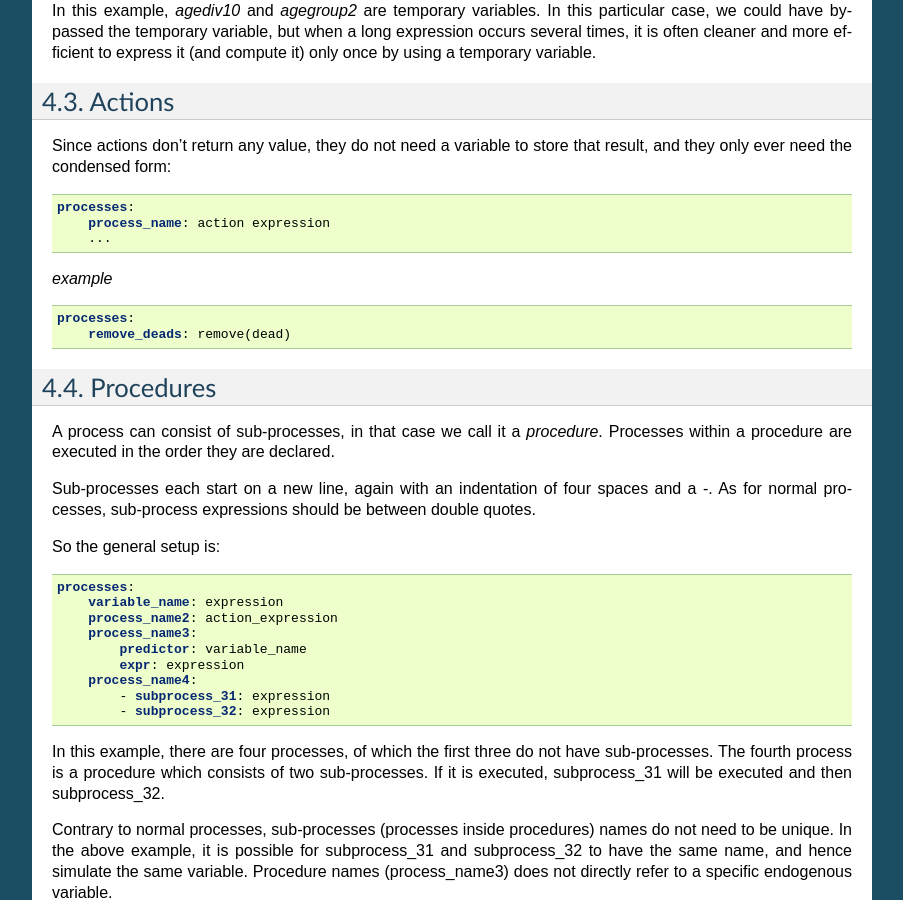
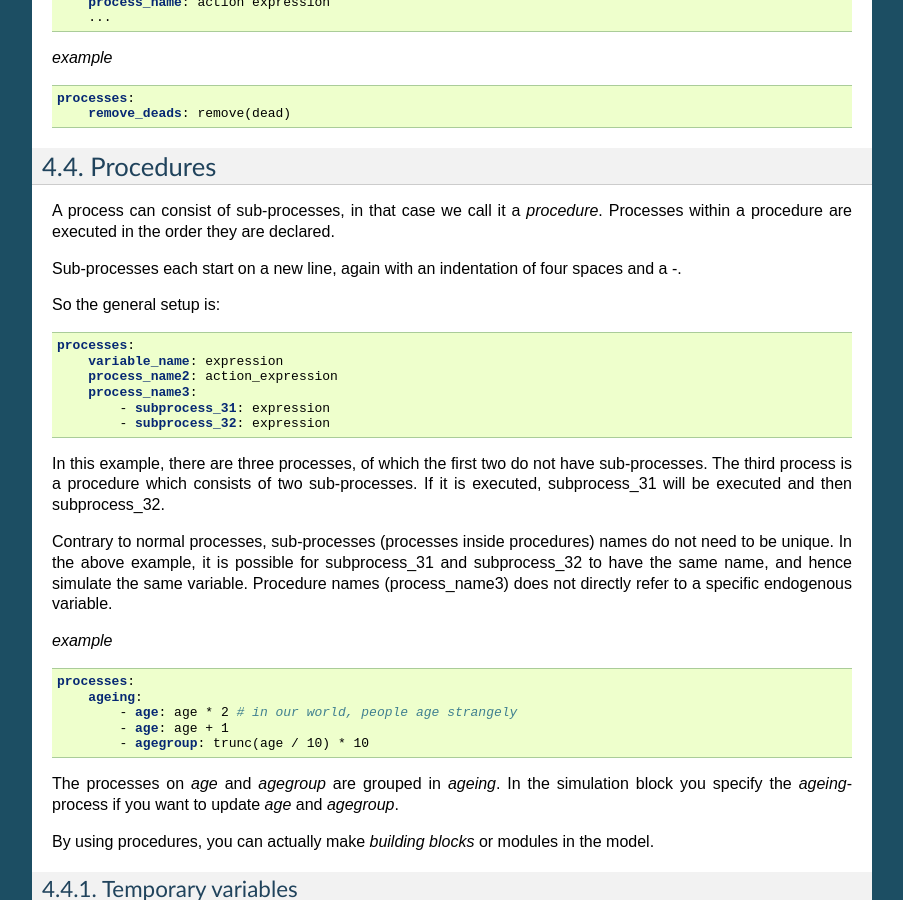
Before and after one commit to liam2/liam2, a Sphinx documentation site: the page built from doc/usersguide/source/processes.rst, in a window 1280 px wide and 900 px high, scrolled down 1434 px. Shown: the whole window, without its empty margins (198-1101 px from the left). Built offline with Sphinx 7.4.7, drawn with Linux system fonts in a browser that asks for light colours; formulas are drawn with MathJax 3; some of the changed text lies outside the part shown.

Commit message:
- undocument the explicit predictor:/expr: syntax, I want it to die! - remove a few references to required quotes since it is no longer the case

```diff
--- a/doc/usersguide/source/processes.rst
+++ b/doc/usersguide/source/processes.rst
@@ -7,9 +7,9 @@
 Processes
 #########
 
-The processes are the core of a model. LIAM2 supports two kinds of processes: *assignments*, which change
-the value of a variable (predictor) using an expression, and *actions* which
-don't (but have other effects).
+The processes are the core of a model. LIAM2 supports two kinds of processes:
+*assignments*, which change the value of a variable (predictor) using an
+expression, and *actions* which don't (but have other effects).
 
 For each entity (for example, "household" and "person"), the block of processes
 starts with the header "processes:". Each process then starts at a new line with
@@ -21,31 +21,17 @@
 Assignments have the following general format: ::
 
     processes:
-        process1_name:
-            predictor: variable_name
-            expr: expression_for_process_1
-
-        process2_name:
-            predictor: variable_name
-            expr: expression_for_process_2
-
+        variable1_name: expression1
+        variable2_name: expression2
         ...
 
 The variable_name will usually be one of the variables defined in the **fields**
 block of the entity but, as we will see later, it is not always necessary.
-All expressions should be between double quotes.
-
-We will often use a shorter form though: ::
-
-    processes:
-        variable_name: expression
-
-        ...
 
 In this case, the name of the process equals the name of the *endogenous
-variable*. *Process names* have to be unique for each entity. This is why the
-longer form is necessary: you need to use it when you have several processes
-which modify the same variable.
+variable*. *Process names* have to be **unique** for each entity. See the
+section about procedures if you need to have several processes which modify the
+same variable.
 
 To run the processes, they have to be specified in the "processes" section of
 the simulation block of the file. This explains why the *process names* have
@@ -116,8 +102,7 @@
 Processes within a procedure are executed in the order they are declared.
 
 Sub-processes each start on a new line, again with an indentation of four spaces
-and a -. As for normal processes, sub-process expressions should be between
-double quotes.
+and a -.
 
 So the general setup is: ::
 
@@ -125,14 +110,11 @@
         variable_name: expression
         process_name2: action_expression
         process_name3:
-            predictor: variable_name
-            expr: expression
-        process_name4:
             - subprocess_31: expression
             - subprocess_32: expression
 
-In this example, there are four processes, of which the first three do not have
-sub-processes. The fourth process is a procedure which consists of two
+In this example, there are three processes, of which the first two do not have
+sub-processes. The third process is a procedure which consists of two
 sub-processes. If it is executed, subprocess_31 will be executed and then
 subprocess_32.
 
```
